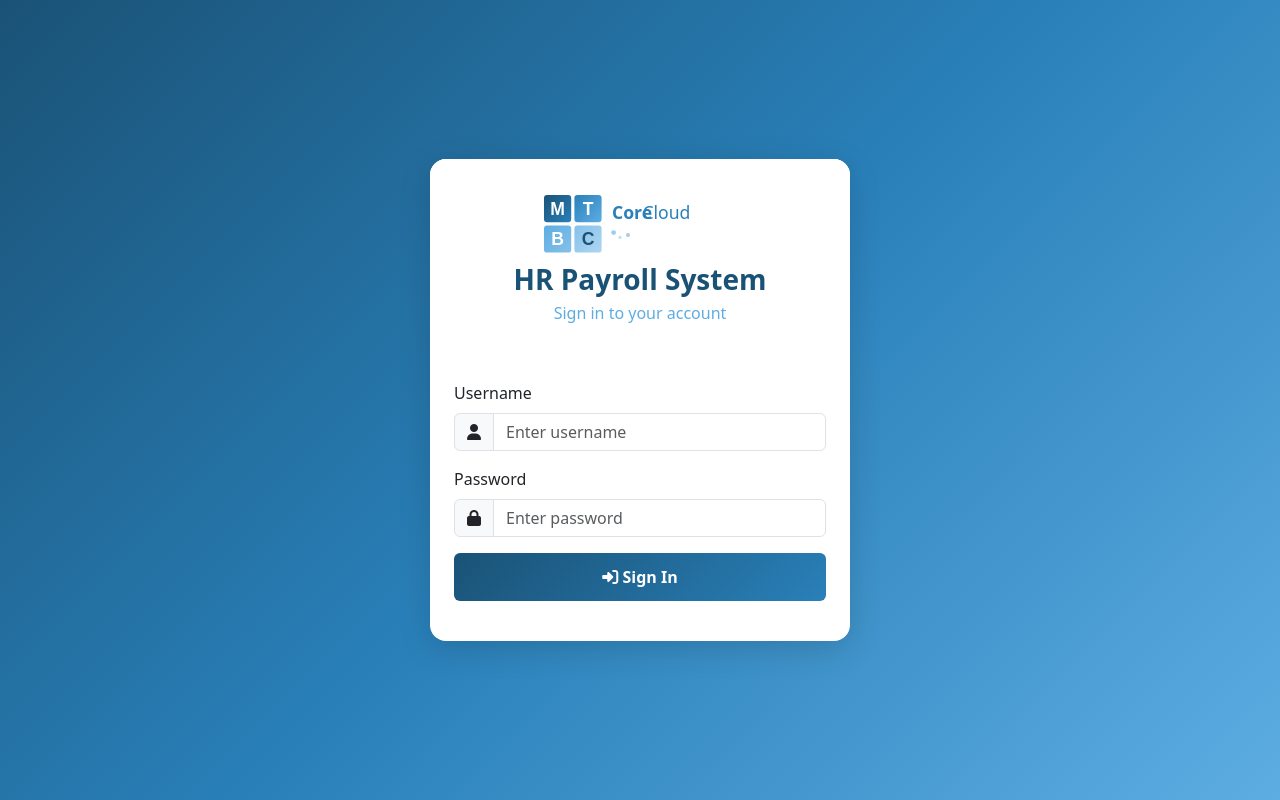
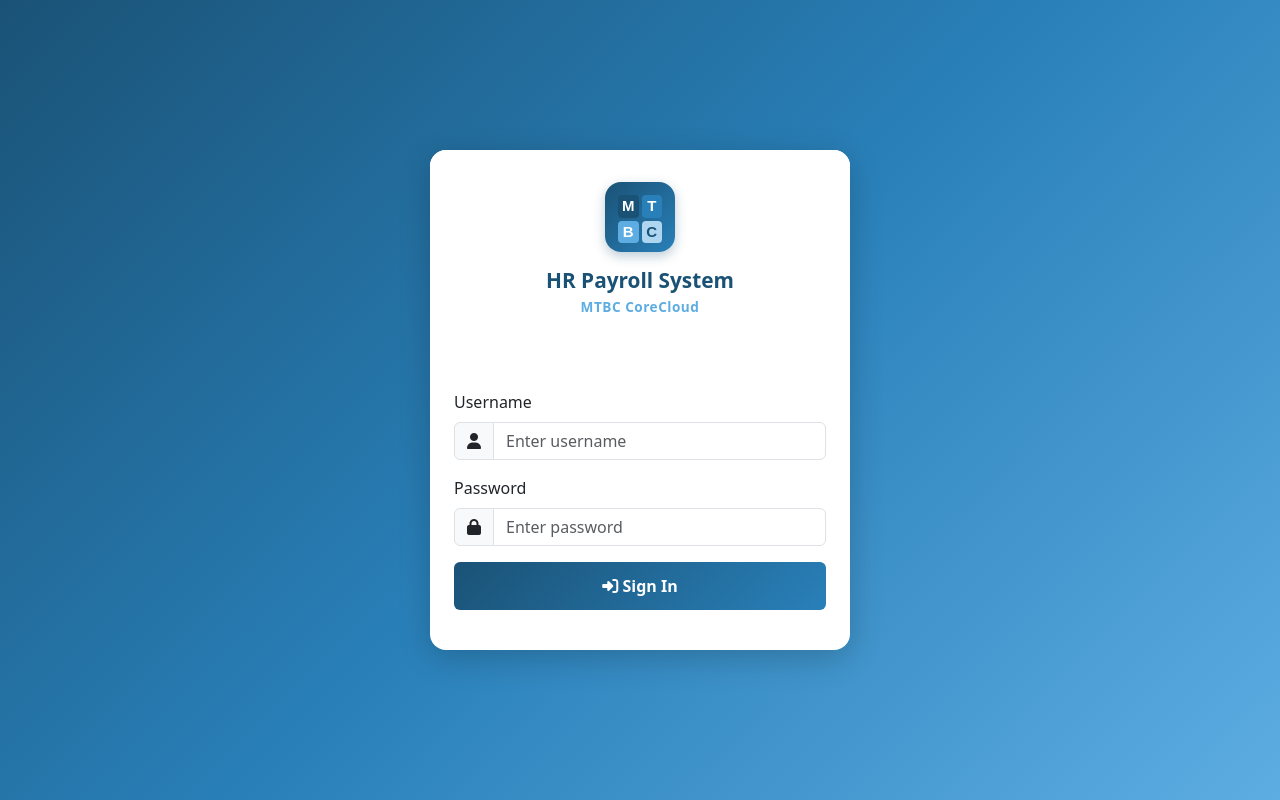
Before and after one commit to banday72/HR-PAYROLL-SYSTEM, a Django app: page /login/ in a window 1280 px wide. Run offline with Django 5.2, Linux system fonts and the light colour scheme.

Commit message:
Fix login page logo - inline MTBC grid, no external files needed

```diff
--- a/templates/registration/login.html
+++ b/templates/registration/login.html
@@ -6,14 +6,19 @@
     <title>Login - HR Payroll System</title>
     <link href="https://cdn.jsdelivr.net/npm/bootstrap@5.3.0/dist/css/bootstrap.min.css" rel="stylesheet">
     <link href="https://cdnjs.cloudflare.com/ajax/libs/font-awesome/6.4.0/css/all.min.css" rel="stylesheet">
-    {% load static %}
     <style>
         body { background: linear-gradient(135deg, #1a5276 0%, #2980b9 50%, #5dade2 100%); min-height: 100vh; display: flex; align-items: center; justify-content: center; }
-        .login-card { border: none; border-radius: 1rem; box-shadow: 0 0.5rem 2rem rgba(0,0,0,.15); max-width: 420px; width: 100%; }
+        .login-card { border: none; border-radius: 1rem; box-shadow: 0 0.5rem 2rem rgba(0,0,0,.2); max-width: 420px; width: 100%; }
         .login-header { background: white; border-radius: 1rem 1rem 0 0; padding: 2rem; text-align: center; }
-        .login-header img { max-width: 200px; height: auto; margin-bottom: 0.5rem; }
-        .login-header h3 { color: #1a5276; font-weight: 700; margin-bottom: 0.25rem; }
-        .login-header p { color: #5dade2; }
+        .login-logo { width: 70px; height: 70px; background: linear-gradient(135deg, #1a5276, #2980b9); border-radius: 16px; display: flex; align-items: center; justify-content: center; margin: 0 auto 1rem; box-shadow: 0 4px 12px rgba(26,82,118,.3); }
+        .login-logo .mtbc-grid { display: grid; grid-template-columns: 1fr 1fr; gap: 3px; width: 44px; height: 44px; }
+        .login-logo .mtbc-grid div { border-radius: 4px; display: flex; align-items: center; justify-content: center; color: white; font-weight: 900; font-size: 15px; font-family: Arial, sans-serif; }
+        .login-logo .mtbc-grid .m1 { background: #1a5276; }
+        .login-logo .mtbc-grid .t1 { background: #2980b9; }
+        .login-logo .mtbc-grid .b1 { background: #5dade2; }
+        .login-logo .mtbc-grid .c1 { background: #aed6f1; color: #1a5276; }
+        .login-header h3 { color: #1a5276; font-weight: 700; margin-bottom: 0.25rem; font-size: 1.3rem; }
+        .login-header p { color: #5dade2; font-size: 0.85rem; font-weight: 600; letter-spacing: 0.5px; }
         .form-control:focus { border-color: #2980b9; box-shadow: 0 0 0 0.2rem rgba(41,128,185,.25); }
         .btn-login { background: linear-gradient(135deg, #1a5276, #2980b9); border: none; padding: 0.75rem; font-weight: 600; }
         .btn-login:hover { background: linear-gradient(135deg, #154360, #1a5276); }
@@ -22,9 +27,16 @@
 <body>
     <div class="card login-card">
         <div class="login-header">
-            <img src="{% static 'images/logo.svg' %}" alt="MTBC CoreCloud">
+            <div class="login-logo">
+                <div class="mtbc-grid">
+                    <div class="m1">M</div>
+                    <div class="t1">T</div>
+                    <div class="b1">B</div>
+                    <div class="c1">C</div>
+                </div>
+            </div>
             <h3>HR Payroll System</h3>
-            <p class="mb-0">Sign in to your account</p>
+            <p>MTBC CoreCloud</p>
         </div>
         <div class="card-body p-4">
             {% if form.errors %}
```
